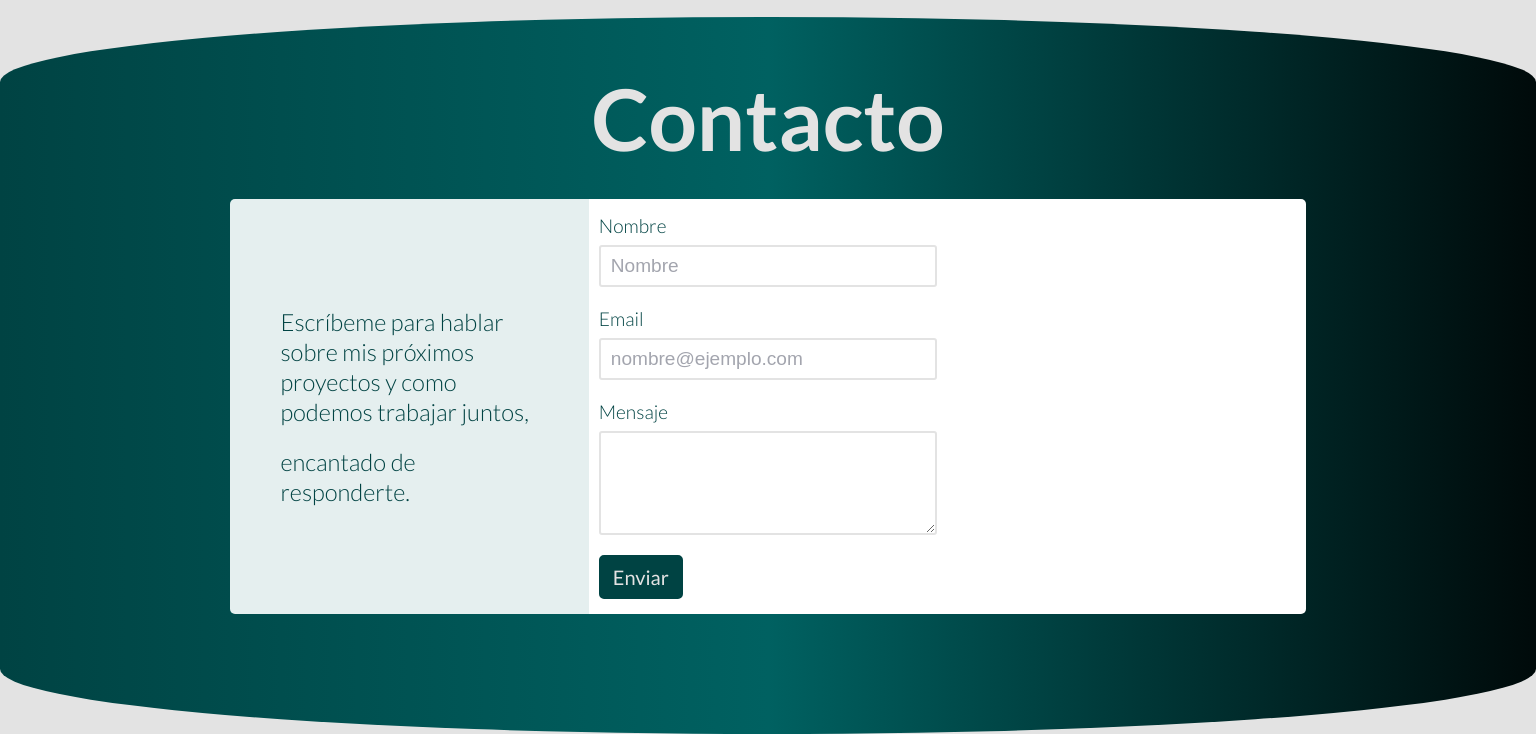
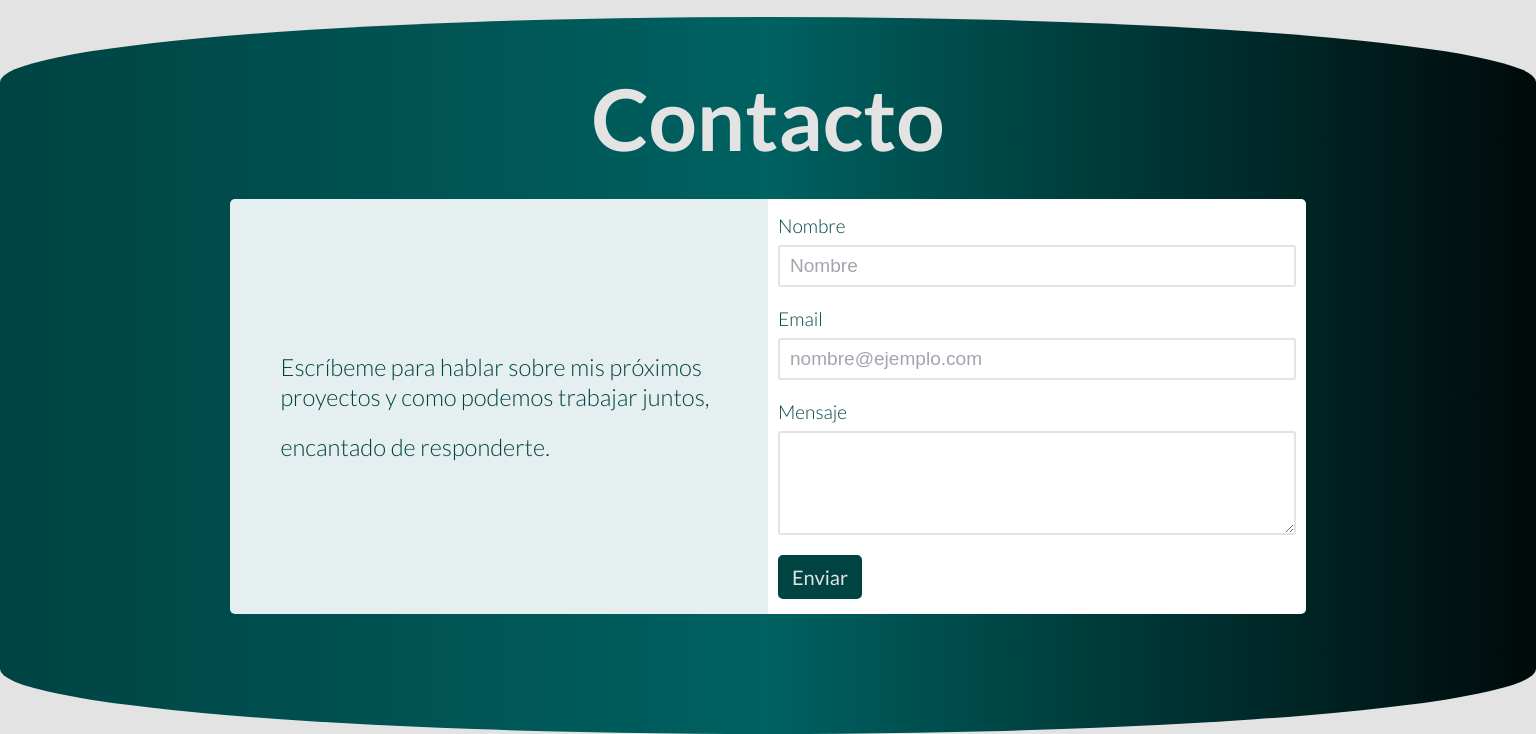
Before and after one commit to EliabLM/EliabLM, a website: page index.html in a window 1536 px wide. Shown: the part 2906-3640 px from the top of the page. Drawn offline with Linux system fonts and the light colour scheme.

Commit message:
Arregla auto-fit 450px seccion contacto

```diff
--- a/style.css
+++ b/style.css
@@ -766,6 +766,12 @@ textarea {
 	opacity: 0;
 }
 
+@media screen and (min-width: 1440px) {
+	.contacto-content {
+		grid-template-columns: repeat(auto-fit, minmax(450px, 1fr));
+	}
+}
+
 @media screen and (max-width: 540px) {
 	.contacto-content {
 		margin-left: 5%;
```
